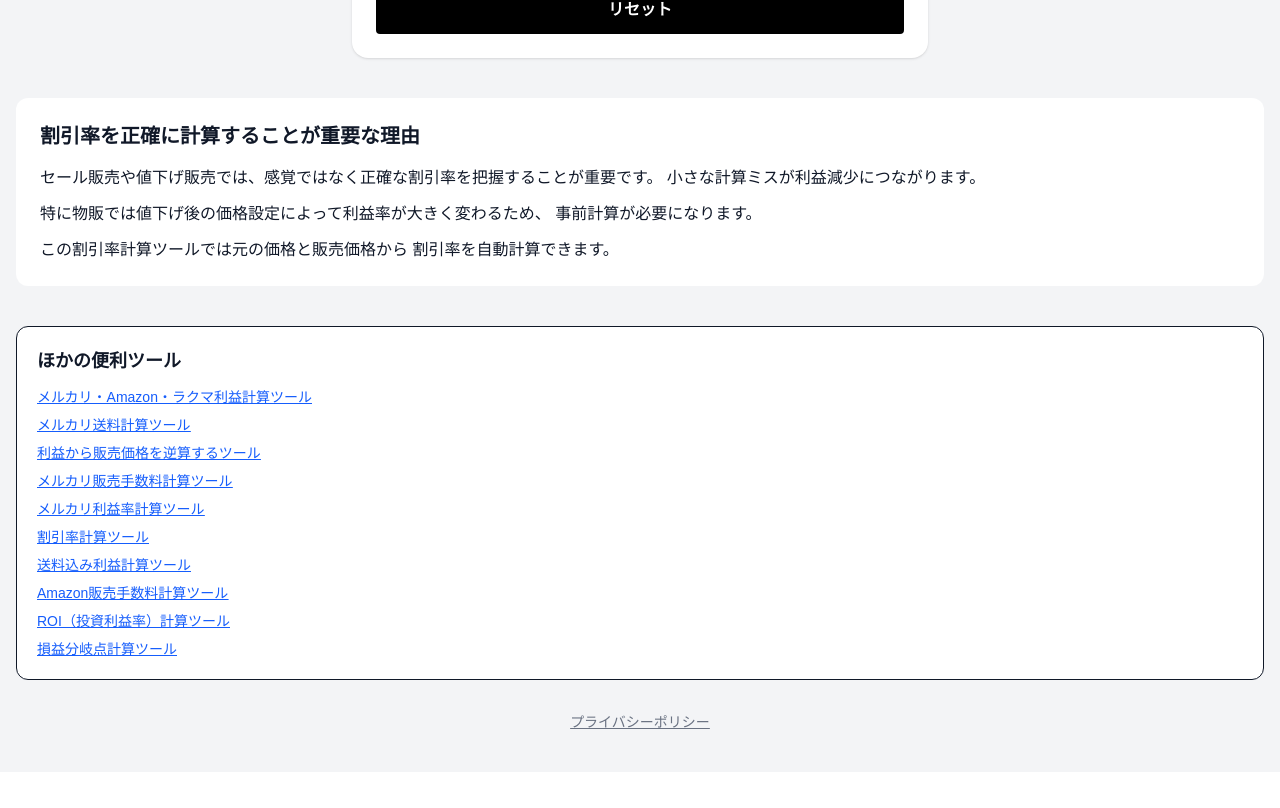
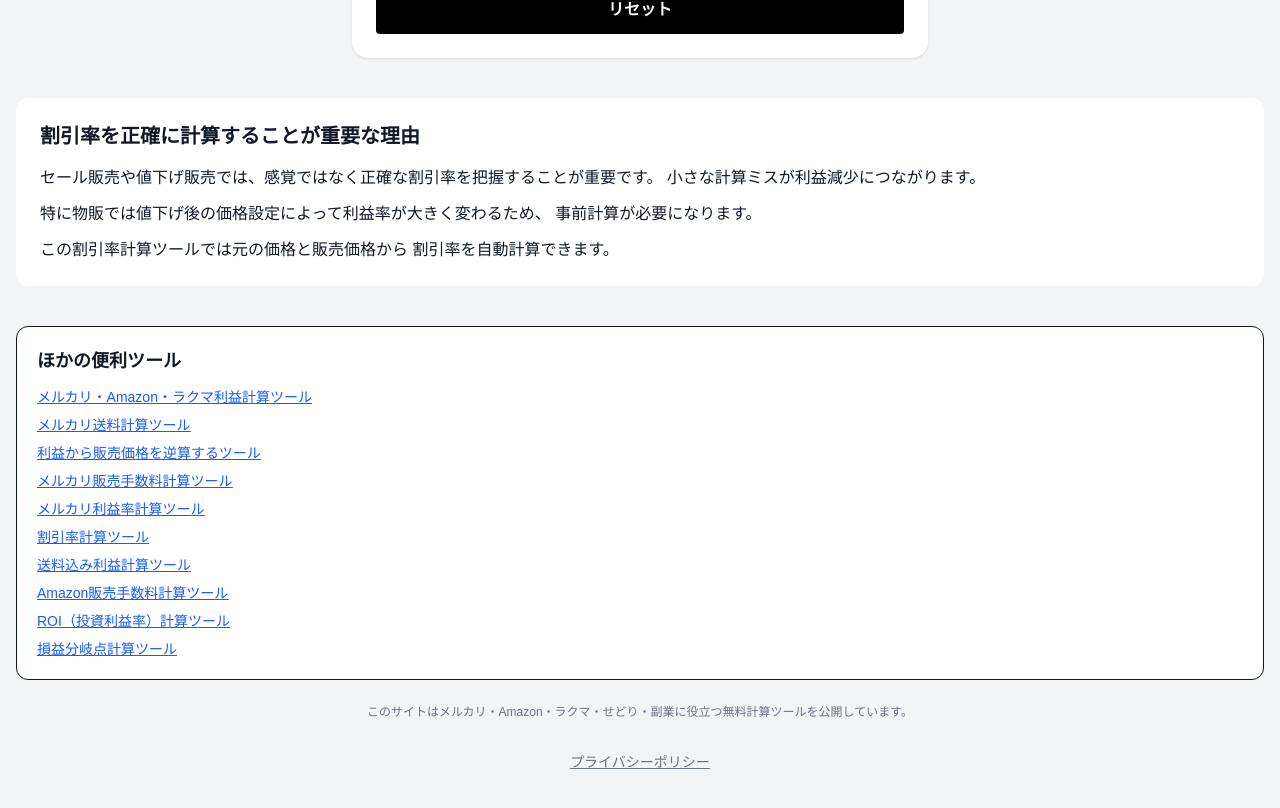
Before and after one commit to antfarm-lab/discount-rate-calc, a Next.js app: page / in a window 1280 px wide. Shown: the part 482-1290 px from the top of the page. Before the commit the page ends 1254 px from the top, so only its background shows below. Built offline with nearby package versions, Linux system fonts and the light colour scheme.

Commit message:
add colony footer text

```diff
--- a/app/page.tsx
+++ b/app/page.tsx
@@ -118,6 +118,9 @@ export default function Home() {
     </a>
   </div>
 </section>
+<p className="mt-6 text-xs text-gray-500 text-center">
+  このサイトはメルカリ・Amazon・ラクマ・せどり・副業に役立つ無料計算ツールを公開しています。
+</p>
 <footer className="mt-8 text-center text-sm text-gray-500">
   <a className="underline" href="/privacy">
     プライバシーポリシー
```
